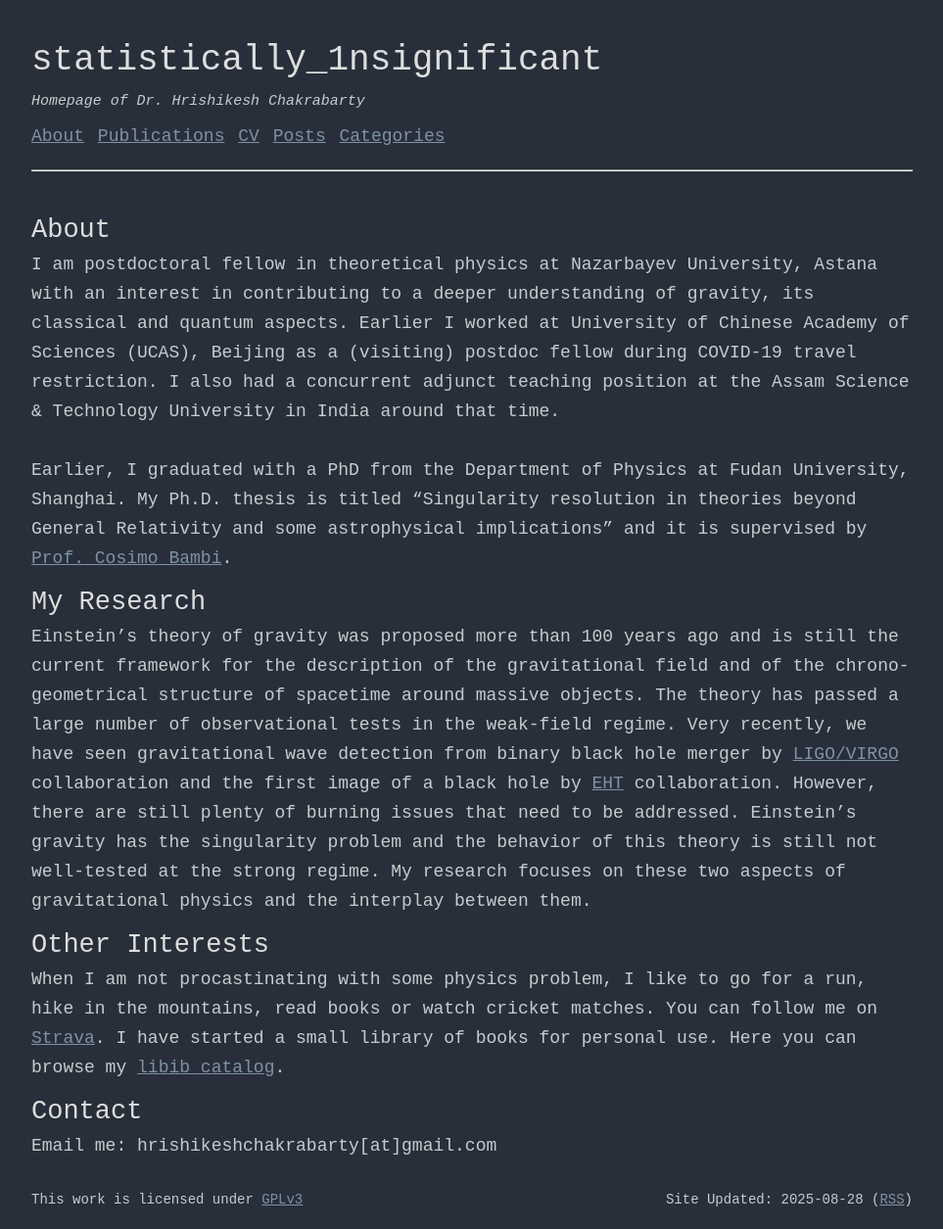
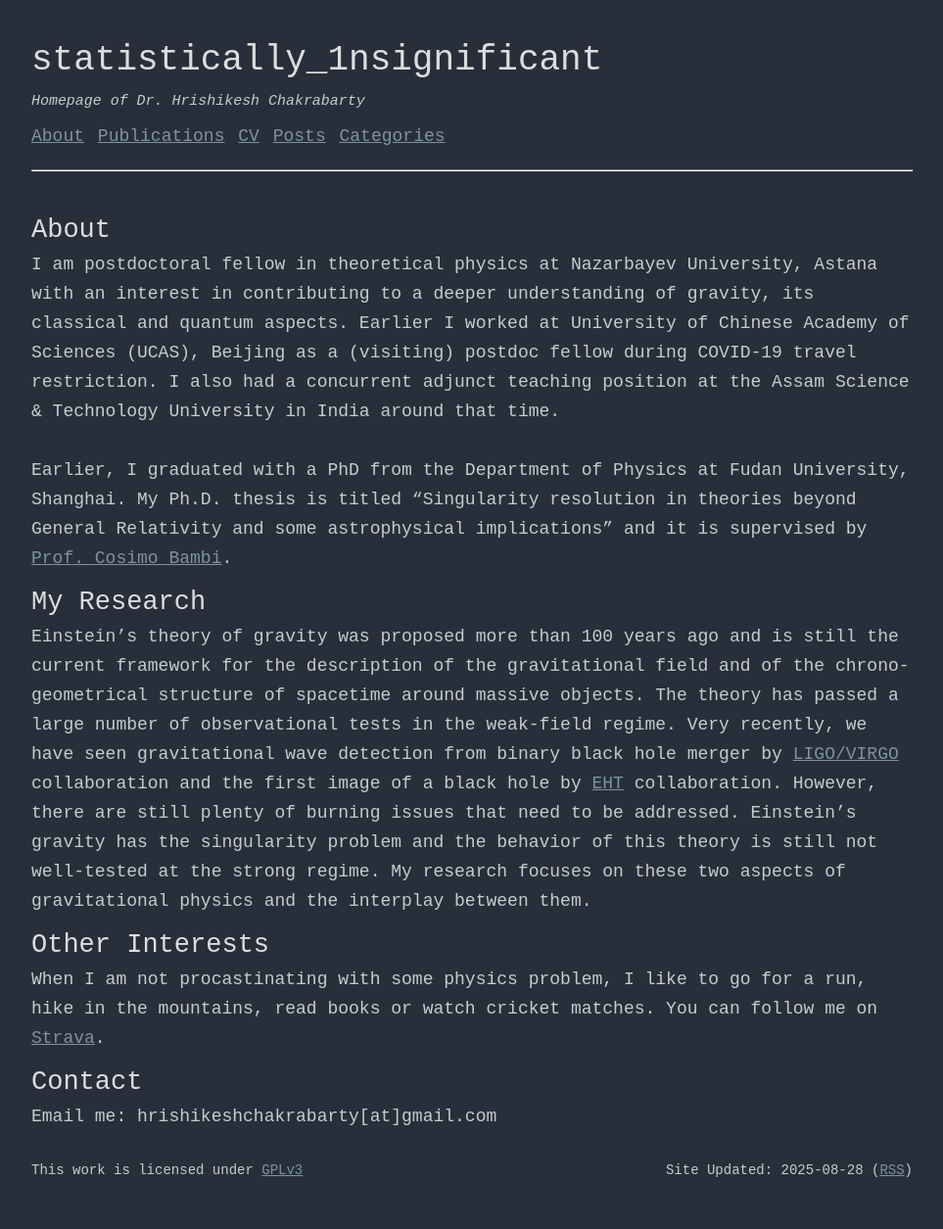
Before and after one commit to rishid8/rishid8.github.io, a Jekyll site: the page built from docs/index.md, in a window 1280 px wide. Shown: the whole page at 98% size, without its empty margins (158-1121 px from the left). Built offline with Jekyll 4.4.1, drawn with Linux system fonts in a browser that asks for light colours; after the commit the page ends 1225 px from its top, so only the background shows below that.

Commit message:
ki ba hol

```diff
--- a/docs/index.md
+++ b/docs/index.md
@@ -43,8 +43,6 @@ of gravitational physics and the interplay between them.
 When I am not procastinating with some physics problem,
 I like to go for a run, hike in the mountains, read books or
 watch cricket matches. You can follow me on [Strava](https://www.strava.com/athletes/62170179).
- I have started a small library of books for personal use.
-  Here you can browse my [libib catalog](https://hrishikesh.libib.com/).
 
 
 ## Contact
```
